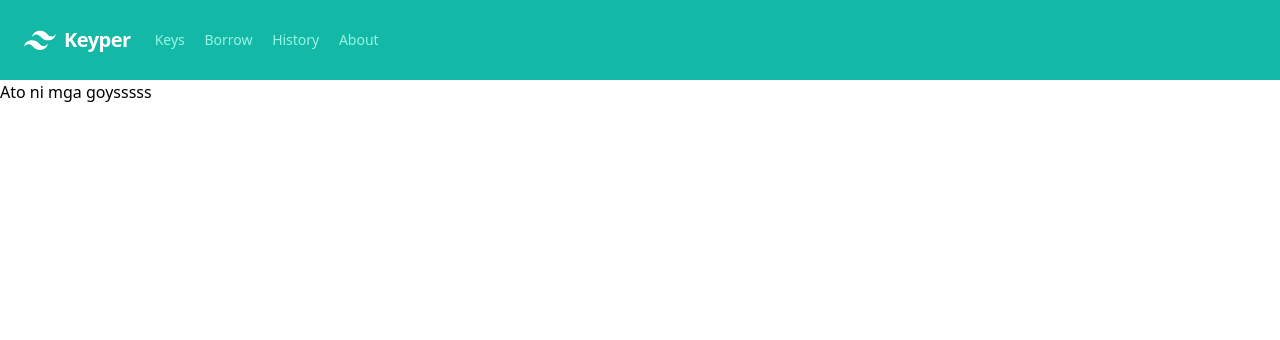
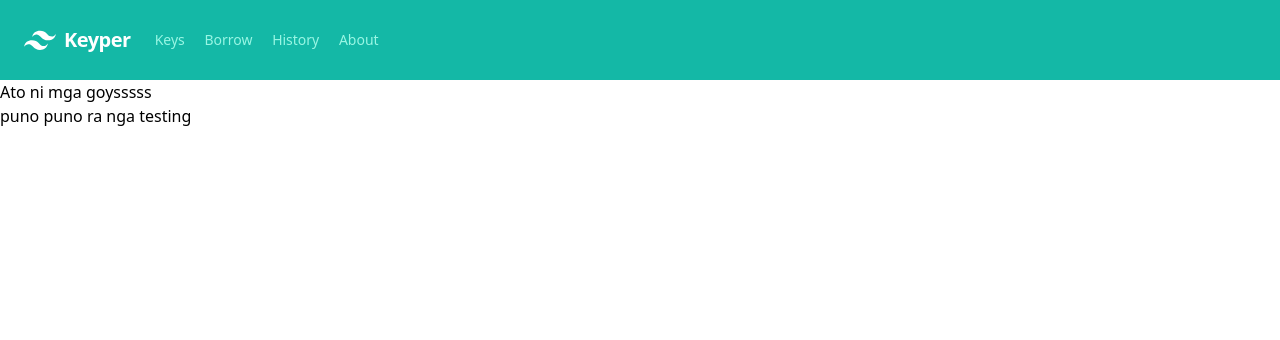
Before and after one commit to marcbentoy/Keyper, a Django app: page / in a window 1280 px wide. Shown: the top 340 px of the page. Run offline with Django 4.2, Linux system fonts and the light colour scheme; some libraries are stand-ins or nearby versions.

Commit message:
update: index

```diff
--- a/frontend/templates/frontend/index.html
+++ b/frontend/templates/frontend/index.html
@@ -4,4 +4,5 @@
 
 {% block content %}
 <h1>Ato ni mga goysssss</h1>
+<h2>puno puno ra nga testing</h2>
 {% endblock %}
```
